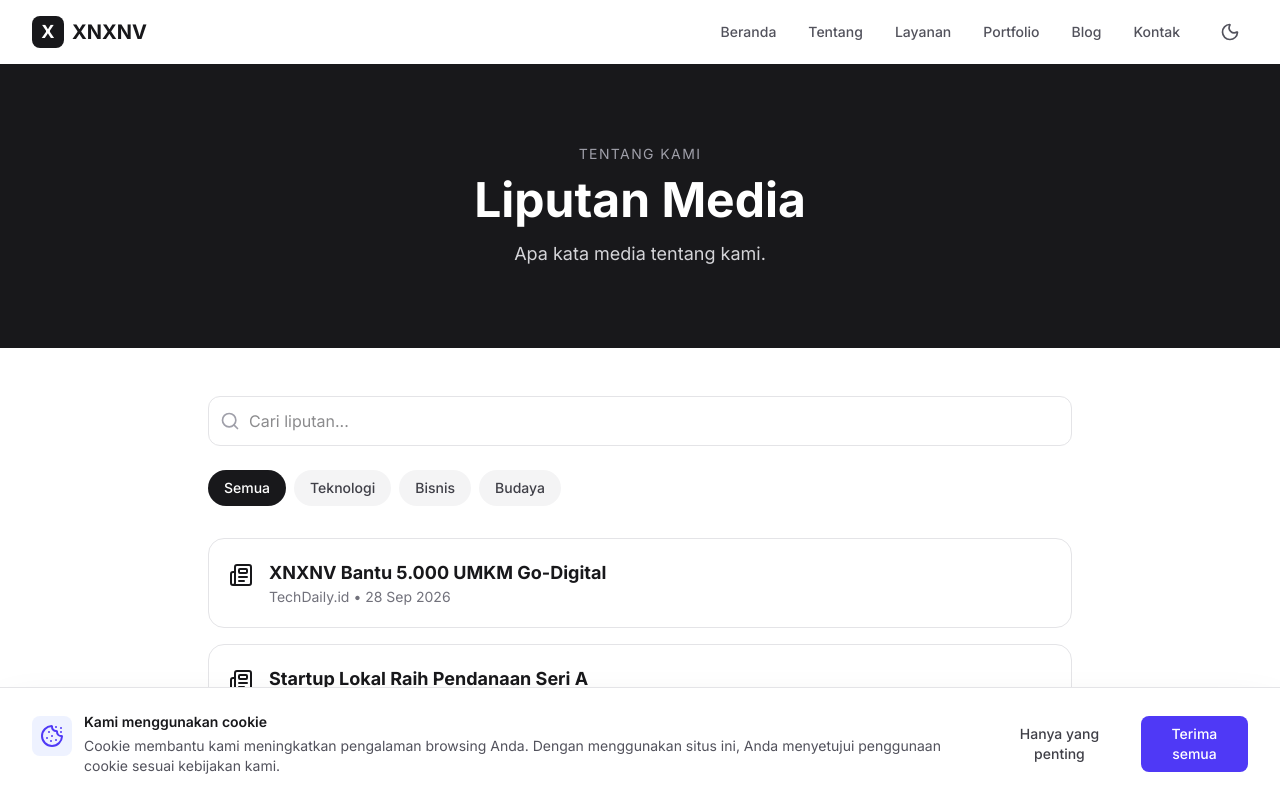
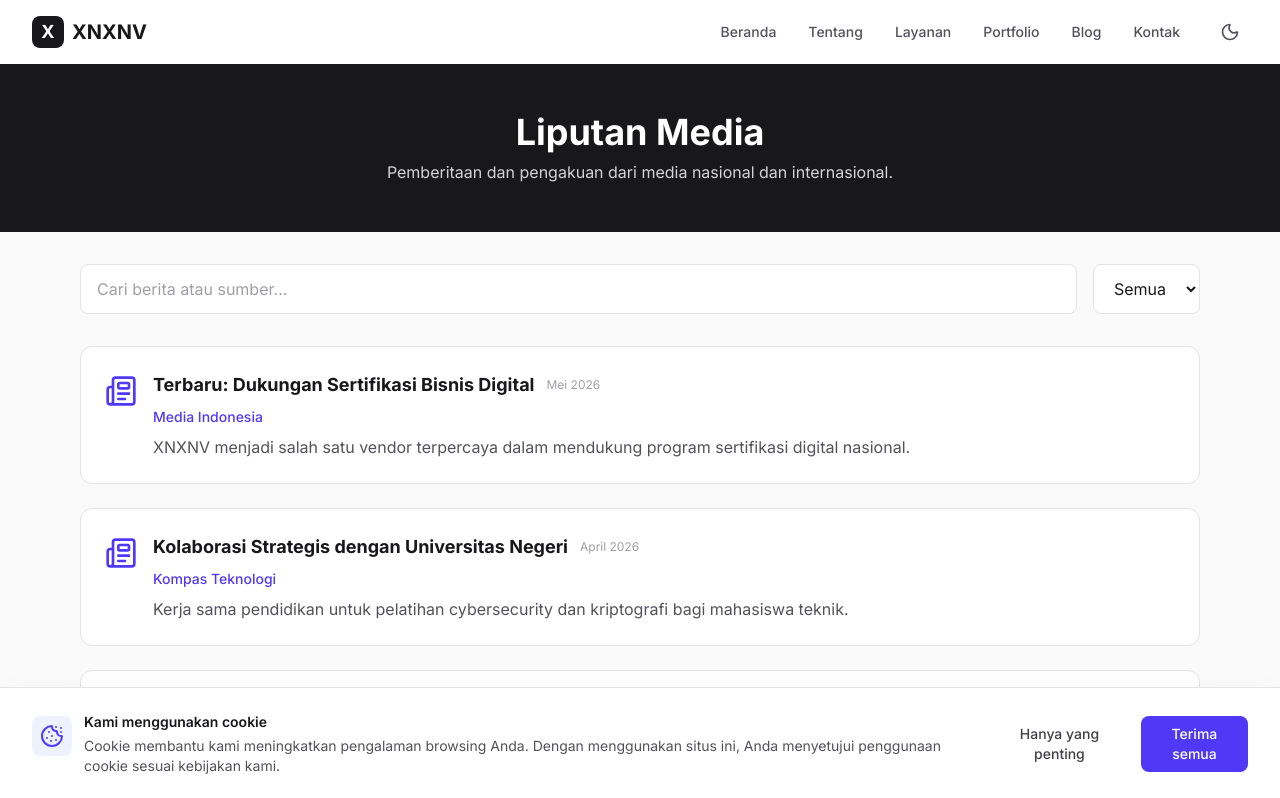
Before and after one commit to aryaapriawann-dev/XNXNV, a Next.js app: page /about/press in a window 1280 px wide. Shown: the top 798 px of the page. Built offline with nearby package versions, Linux system fonts and the light colour scheme.

Commit message:
feat(about): add press media coverage page

```diff
--- a/src/app/about/press/page.tsx
+++ b/src/app/about/press/page.tsx
@@ -1,40 +1,88 @@
 "use client";
 import { useMemo, useState } from "react";
 import Link from "next/link";
-import { Search, Newspaper, ChevronRight } from "lucide-react";
+import { Newspaper, ChevronRight, Search } from "lucide-react";
+
 const PRESS = [
-  { id: "1", judul: "XNXNV Bantu 5.000 UMKM Go-Digital", media: "TechDaily.id", tanggal: "28 Sep 2026", kategori: "teknologi" },
-  { id: "2", judul: "Startup Lokal Raih Pendanaan Seri A", media: "BisnisKita", tanggal: "15 Sep 2026", kategori: "bisnis" },
-  { id: "3", judul: "AI Berbahasa Indonesia Meluncur", media: "StartupNews", tanggal: "2 Sep 2026", kategori: "teknologi" },
-  { id: "4", judul: "Wawancara: Membangun Tim Remote 100 Orang", media: "KerjaFleksibel", tanggal: "20 Agu 2026", kategori: "budaya" },
-  { id: "5", judul: "Dashboard Analitik Lokal Saingi Global", media: "DataInsight", tanggal: "8 Agu 2026", kategori: "teknologi" },
-  { id: "6", judul: "Program Magang Cetak 500 Lulusan", media: "EdukasiPlus", tanggal: "25 Jul 2026", kategori: "budaya" },
+  { id: "1", title: "Terbaru: Dukungan Sertifikasi Bisnis Digital", source: "Media Indonesia", date: "Mei 2026", summary: "XNXNV menjadi salah satu vendor terpercaya dalam mendukung program sertifikasi digital nasional." },
+  { id: "2", title: "Kolaborasi Strategis dengan Universitas Negeri", source: "Kompas Teknologi", date: "April 2026", summary: "Kerja sama pendidikan untuk pelatihan cybersecurity dan kriptografi bagi mahasiswa teknik." },
+  { id: "3", title: "Peluncuran Platform Audit Online", source: "TechInAsia Indonesia", date: "Maret 2026", summary: "Platform baru memungkinkan audit keamanan jarak jauh dengan laporan real-time dan dashboard analitik." },
+  { id: "4", title: "Perluas Jaringan Partner di 5 Kota", source: "Bisnis & Karir", date: "Februari 2026", summary: "Ruang kerja baru dibuka di Yogyakarta, Surabaya, Bandung, Medan, dan Makassar." },
+  { id: "5", title: "Inisiatif Open Source untuk Keamanan Siber", source: "Open Source News", date: "Januari 2026", summary: "XNXNV merilis library kecil untuk implementasi enkripsi yang bisa digunakan siapa saja di GitHub." },
 ];
-const CATS = [{ id: "all", label: "Semua" }, { id: "teknologi", label: "Teknologi" }, { id: "bisnis", label: "Bisnis" }, { id: "budaya", label: "Budaya" }] as const;
+
+const CATEGORIES = [{ id: "all", label: "Semua" }, { id: "news", label: "Berita" }, { id: "press", label: "Kontak" }, { id: "events", label: "Acara" }];
+
 export default function PressPage() {
-  const [q, setQ] = useState(""); const [cat, setCat] = useState<string>("all");
-  const f = useMemo(() => PRESS.filter((p) => (cat === "all" || p.kategori === cat) && (p.judul + p.media).toLowerCase().includes(q.toLowerCase())), [q, cat]);
+  const [search, setSearch] = useState("");
+  const [category, setCategory] = useState("all");
+
+  const filtered = useMemo(() => {
+    return PRESS.filter((item) => {
+      const matchesSearch = item.title.toLowerCase().includes(search.toLowerCase()) || item.source.toLowerCase().includes(search.toLowerCase());
+      const matchesCategory = category === "all" || item.source.includes(category);
+      return matchesSearch && matchesCategory;
+    });
+  }, [search, category]);
+
   return (
-    <div className="flex flex-col min-h-screen">
-      <section className="py-20 bg-zinc-900 text-white text-center"><div className="max-w-4xl mx-auto px-4">
-        <p className="text-sm uppercase tracking-widest text-zinc-400 mb-3">Tentang Kami</p>
-        <h1 className="text-4xl sm:text-5xl font-bold mb-4">Liputan Media</h1>
-        <p className="text-lg text-zinc-300">Apa kata media tentang kami.</p></div></section>
-      <section className="py-12 bg-white dark:bg-slate-950"><div className="max-w-4xl mx-auto px-4">
-        <div className="relative mb-6"><Search className="absolute left-3 top-1/2 -translate-y-1/2 h-5 w-5 text-zinc-400" />
-          <input value={q} onChange={(e) => setQ(e.target.value)} placeholder="Cari liputan..."
-            className="w-full pl-10 pr-4 py-3 rounded-xl border border-zinc-200 dark:border-slate-700 bg-white dark:bg-slate-900 text-zinc-900 dark:text-white" /></div>
-        <div className="flex flex-wrap gap-2 mb-8">{CATS.map((c) => (
-          <button key={c.id} onClick={() => setCat(c.id)} className={`px-4 py-2 rounded-full text-sm font-medium transition-colors ${cat === c.id ? "bg-zinc-900 text-white dark:bg-white dark:text-zinc-900" : "bg-zinc-100 text-zinc-700 dark:bg-slate-800 dark:text-zinc-300"}`}>{c.label}</button>))}</div>
-        <ul className="space-y-4">{f.map((p) => (
-          <li key={p.id} className="flex items-start gap-4 p-5 rounded-2xl border border-zinc-200 dark:border-slate-800 bg-white dark:bg-slate-900">
-            <Newspaper className="h-6 w-6 text-zinc-900 dark:text-white shrink-0 mt-1" />
-            <div><h2 className="text-lg font-bold text-zinc-900 dark:text-white">{p.judul}</h2>
-              <p className="text-sm text-zinc-500">{p.media} • {p.tanggal}</p></div>
-          </li>))}</ul>
-        {f.length === 0 && <p className="text-center text-zinc-500 py-12">Tidak ada liputan yang cocok.</p>}
-        <div className="flex justify-center mt-12"><Link href="/about/awards" className="inline-flex items-center gap-2 px-6 py-3 bg-zinc-900 text-white rounded-full font-semibold hover:bg-zinc-700 transition-colors">Penghargaan <ChevronRight className="h-5 w-5" /></Link></div>
-      </div></section>
+    <div className="min-h-screen bg-zinc-50 dark:bg-zinc-950">
+      <header className="py-12 bg-zinc-900 text-white">
+        <div className="max-w-4xl mx-auto px-4 text-center">
+          <h1 className="text-4xl font-bold mb-2">Liputan Media</h1>
+          <p className="text-zinc-300">Pemberitaan dan pengakuan dari media nasional dan internasional.</p>
+        </div>
+      </header>
+
+      <section className="max-w-6xl mx-auto px-4 py-8">
+        <div className="flex flex-col sm:flex-row gap-4 mb-8">
+          <input
+            type="text"
+            placeholder="Cari berita atau sumber..."
+            value={search}
+            onChange={(e) => setSearch(e.target.value)}
+            className="flex-1 px-4 py-3 rounded-lg border border-zinc-200 dark:border-zinc-700 bg-white dark:bg-zinc-800 text-zinc-900 dark:text-white placeholder-zinc-400 focus:outline-none focus:ring-2 focus:ring-indigo-500"
+          />
+          <select
+            value={category}
+            onChange={(e) => setCategory(e.target.value)}
+            className="px-4 py-3 rounded-lg border border-zinc-200 dark:border-zinc-700 bg-white dark:bg-zinc-800 text-zinc-900 dark:text-white"
+          >
+            {CATEGORIES.map((cat) => (
+              <option key={cat.id} value={cat.id}>{cat.label}</option>
+            ))}
+          </select>
+        </div>
+
+        {filtered.length === 0 ? (
+          <div className="text-center py-12 bg-white dark:bg-zinc-900 rounded-xl">
+            <Newspaper className="w-12 h-12 text-zinc-300 mx-auto mb-4" />
+            <p className="text-zinc-500">Tidak ada berita yang cocok.</p>
+          </div>
+        ) : (
+          <div className="grid gap-6">
+            {filtered.map((item) => (
+              <article key={item.id} className="flex gap-4 p-6 bg-white dark:bg-zinc-900 rounded-xl border border-zinc-200 dark:border-zinc-700">
+                <Newspaper className="w-8 h-8 text-indigo-600 shrink-0 mt-1" />
+                <div>
+                  <div className="flex items-center gap-3 mb-2">
+                    <h2 className="text-lg font-bold text-zinc-900 dark:text-white">{item.title}</h2>
+                    <span className="text-xs text-zinc-400 shrink-0">{item.date}</span>
+                  </div>
+                  <p className="text-sm text-indigo-600 font-medium mb-2">{item.source}</p>
+                  <p className="text-zinc-600 dark:text-zinc-400">{item.summary}</p>
+                </div>
+              </article>
+            ))}
+          </div>
+        )}
+      </section>
+
+      <footer className="py-8 bg-zinc-100 dark:bg-zinc-900">
+        <div className="max-w-4xl mx-auto px-4 text-center text-zinc-500 text-sm">
+          Ingin meminta wawancara atau informasi pers? Hubungi kami di <Link href="/contact" className="text-indigo-600 hover:text-indigo-700 underline">contact</Link>.
+        </div>
+      </footer>
     </div>
   );
 }
```
